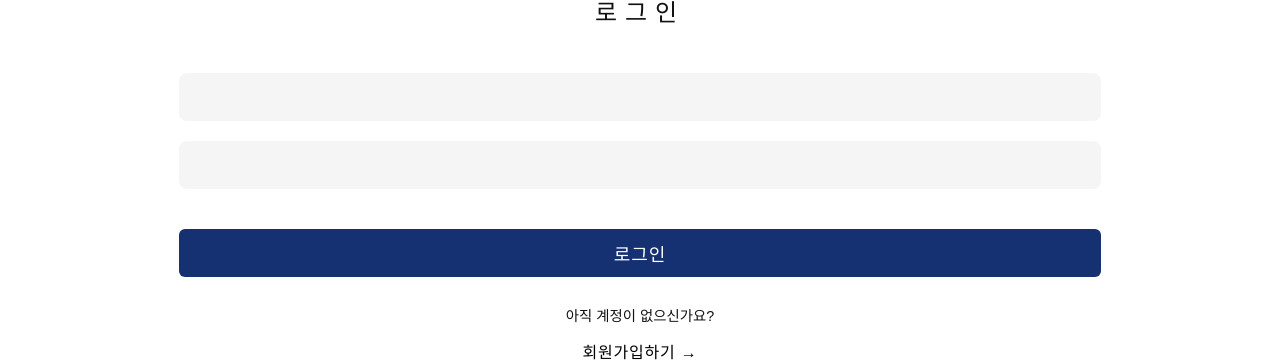
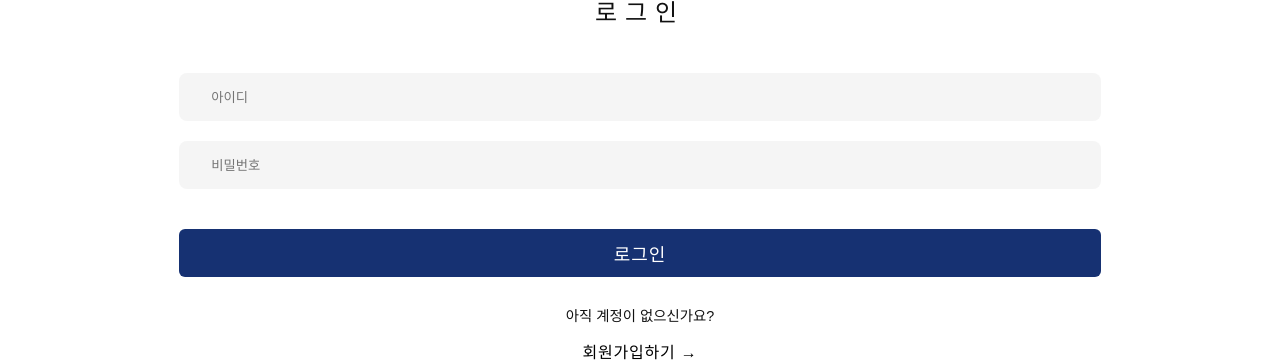
Before and after one commit to smj6052-l/internet-banking-client, a React (Vite) app: page /login in a window 1280 px wide. Shown: the part 159-521 px from the top of the page. Built offline with nearby package versions, Linux system fonts and the light colour scheme.

Commit message:
feat: 로그인 기능 추가

```diff
--- a/src/routes/login/login.jsx
+++ b/src/routes/login/login.jsx
@@ -5,6 +5,64 @@ import * as S from "./styles/login.style";
 
 // 로그인 페이지
 export default function Login() {
+  const [userid, setUserid] = useState("");
+  const [userpw, setUserpw] = useState("");
+  const [isLoading, setIsLoading] = useState(false);
+
+  const useridInputRef = useRef(null);
+  const userpwInputRef = useRef(null);
+
+  const navigate = useNavigate();
+
+  const handleUseridInputChange = () => {
+    if (useridInputRef.current) {
+      setUserid(useridInputRef.current.value);
+    }
+  };
+  const handleUserpwInputChange = () => {
+    if (userpwInputRef.current) {
+      setUserpw(userpwInputRef.current.value);
+    }
+  };
+
+  const handleLoginSubmit = (event) => {
+    event.preventDefault();
+
+    if (!userid) {
+      return alert("아이디를 입력하세요");
+    }
+    if (!userpw) {
+      return alert("비밀번호를 입력하세요");
+    }
+
+    const body = {
+      userid,
+      userpw,
+    };
+
+    // POST: 로그인
+    const loginPostURL = `api/account/login`;
+    axios
+      ?.post(loginPostURL, body, {
+        headers: {
+          "Content-Type": "application/json",
+        },
+        withCredentials: true,
+      })
+      ?.then((res) => {
+        console.log(res);
+
+        if (res.status === 200) {
+          navigate("/home");
+        }
+      })
+      ?.catch(() => {
+        alert("로그인 실패");
+        setIsLoading(false);
+      });
+    setIsLoading(true);
+  };
+
   return (
     <>
       <S.Container onClick={(e) => e.stopPropagation()}>
@@ -13,10 +71,24 @@ export default function Login() {
             <S.Title>로그인</S.Title>
           </S.Header>
           <S.FormWrapper>
-            <S.Form>
-              <S.Input />
-              <S.Input />
-              <S.LoginButton type="submit">로그인</S.LoginButton>
+            <S.Form onSubmit={handleLoginSubmit}>
+              <S.Input
+                onChange={handleUseridInputChange}
+                type="text"
+                value={userid}
+                placeholder="아이디"
+                ref={useridInputRef}
+              />
+              <S.Input
+                onChange={handleUserpwInputChange}
+                type="password"
+                value={userpw}
+                placeholder="비밀번호"
+                ref={userpwInputRef}
+              />
+              <S.LoginButton type="submit" disabled={isLoading}>
+                로그인
+              </S.LoginButton>
             </S.Form>
             <S.SignupHeader>아직 계정이 없으신가요?</S.SignupHeader>
             <S.SignupButton>회원가입하기 &rarr;</S.SignupButton>
```
